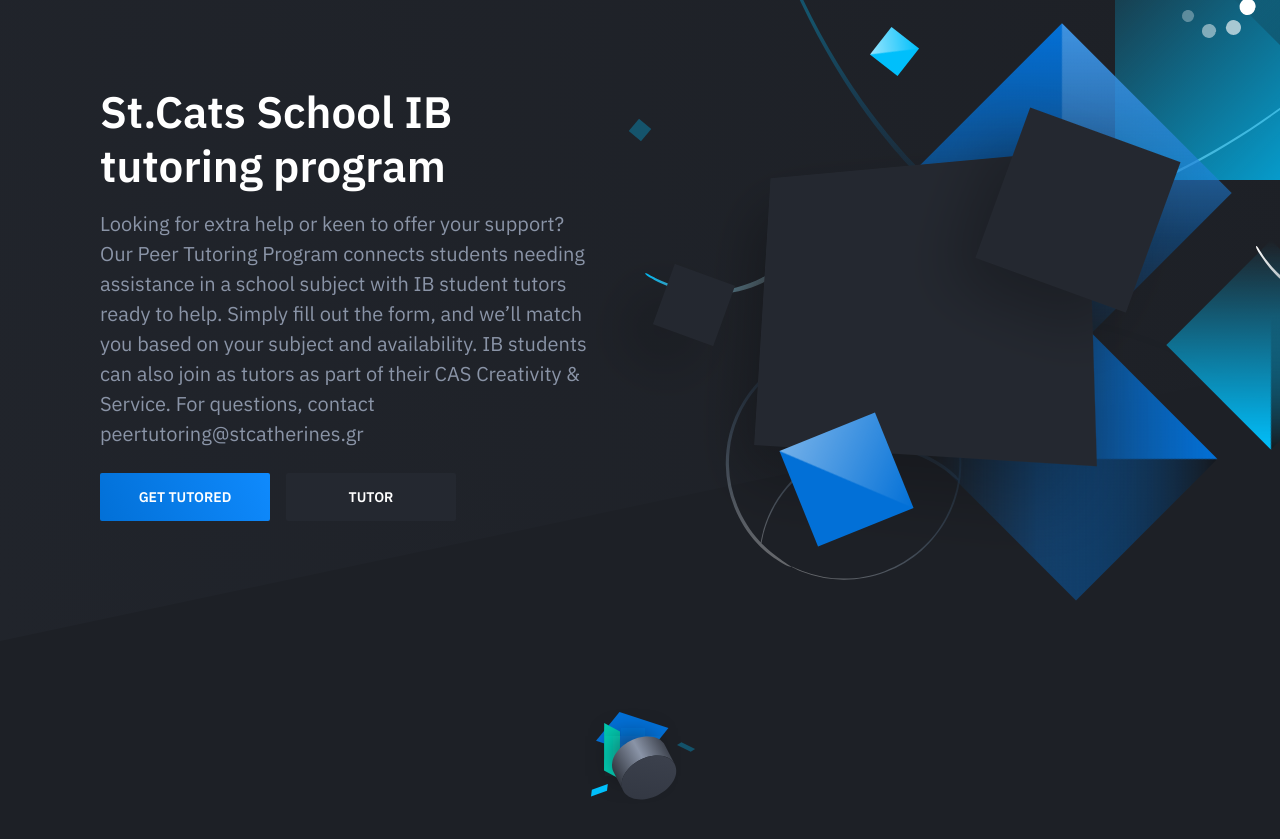
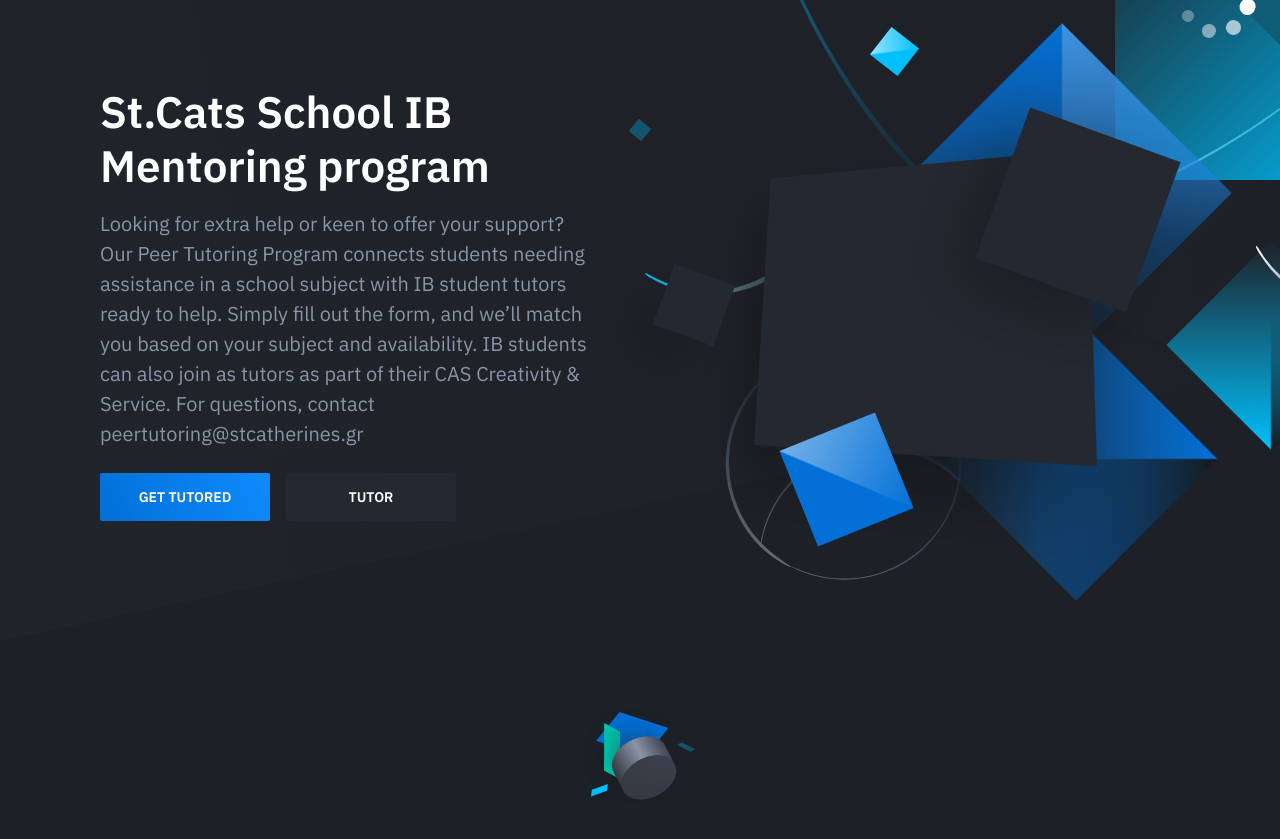
Before and after one commit to philip344/stcats.github.io, a plain HTML site: page index.html in a window 1280 px wide. Shown: the part 59-898 px from the top of the page. Drawn offline with nearby package versions, Linux system fonts and the light colour scheme.

Commit message:
Update index.html

```diff
--- a/index.html
+++ b/index.html
@@ -4,7 +4,7 @@
     <meta charset="utf-8">
     <meta http-equiv="X-UA-Compatible" content="IE=edge">
     <meta name="viewport" content="width=device-width, initial-scale=1">
-    <title>Solid Template</title>
+    <title>IB Mentoring</title>
     <link href="https://fonts.googleapis.com/css?family=IBM+Plex+Sans:400,600" rel="stylesheet">
     <link rel="stylesheet" href="static\dist/css/style.css">
 	<script src="https://unpkg.com/animejs@3.0.1/lib/anime.min.js"></script>
@@ -31,7 +31,7 @@
                 <div class="container">
                     <div class="hero-inner">
 						<div class="hero-copy">
-	                        <h1 class="hero-title mt-0">St.Cats School IB tutoring program</h1>
+	                        <h1 class="hero-title mt-0">St.Cats School IB Mentoring program</h1>
 	                        <p class="hero-paragraph">Looking for extra help or keen to offer your support? Our Peer Tutoring Program connects students needing assistance in a school subject with IB student tutors ready to help. Simply fill out the form, and we’ll match you based on your subject and availability. IB students can also join as tutors as part of their CAS Creativity & Service. For questions, contact peertutoring@stcatherines.gr</p>
 	                        <div class="hero-cta"><a class="button button-primary" href="https://forms.office.com/e/rfmhcAfcig">Get Tutored</a><a class="button" href="https://forms.office.com/e/KyKWMStTRH">Tutor</a></div>
 						</div>
```
